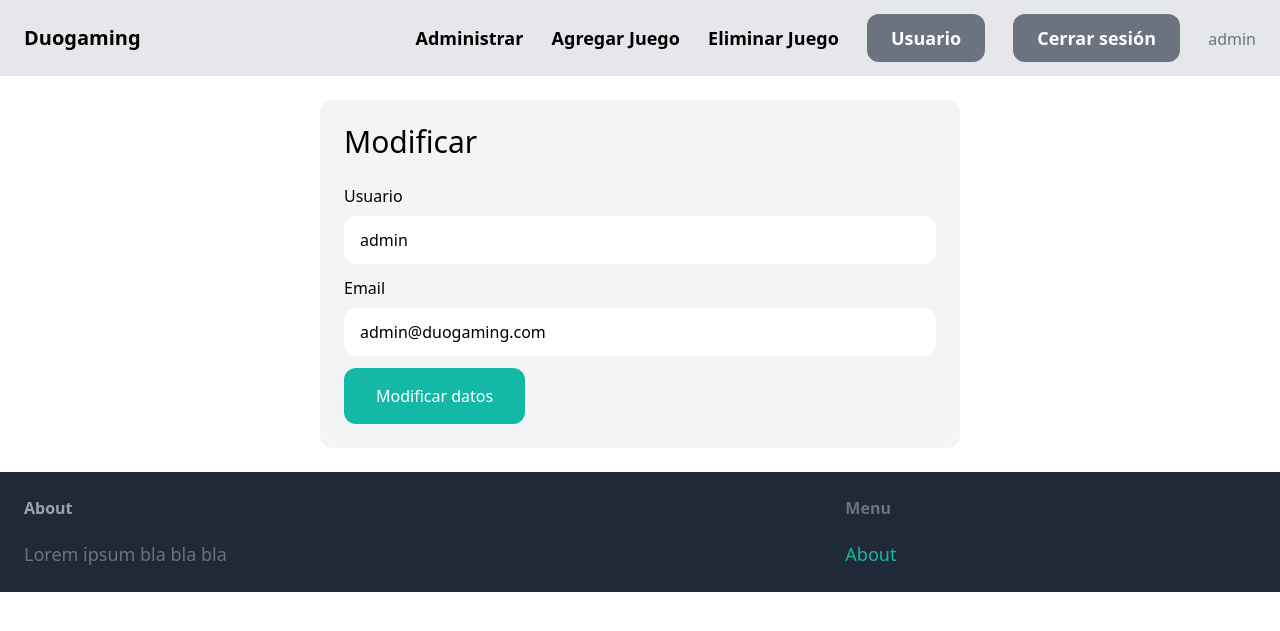
After one commit to Mitsusabur0/eft_duogaming, a Django app: page /modificar/ in a window 1280 px wide. The commit adds this page. Shown: the top 631 px of the page. Run offline with Django 4.2, Linux system fonts and the light colour scheme; a user stored in the database is signed in; some libraries are stand-ins or nearby versions.

Commit message:
Agregar modificación de usuario

```diff
--- a/duogaming/core/forms.py
+++ b/duogaming/core/forms.py
@@ -1,5 +1,5 @@
 from django import forms
-from django.contrib.auth.forms import UserCreationForm, AuthenticationForm
+from django.contrib.auth.forms import UserCreationForm, AuthenticationForm, UserChangeForm
 from django.contrib.auth.models import User
 
 class LoginForm(AuthenticationForm):
@@ -35,3 +35,18 @@ class SignupForm(UserCreationForm):
         'placeholder': 'Repite tu contraseña',
         'class': 'w-full py-3 px-4 rounded-xl',
     }))
+
+
+class UpdateUserForm(UserChangeForm):
+    class Meta:
+        model = User
+        fields = ('username', 'email')
+
+    username = forms.CharField(widget=forms.TextInput(attrs={
+        'placeholder': 'Nombre de usuario',
+        'class': 'w-full py-3 px-4 rounded-xl',
+    }))
+    email = forms.CharField(widget=forms.EmailInput(attrs={
+        'placeholder': 'Tu correo electrónico',
+        'class': 'w-full py-3 px-4 rounded-xl',
+    }))
--- a/duogaming/core/templates/core/base.html
+++ b/duogaming/core/templates/core/base.html
@@ -32,6 +32,7 @@
 
 
                 {% comment %} <a href="#" class="px-6 py-3 text-lg font-semibold bg-green-500 text-white rounded-xl hover:bg-teal-700">Carro</a> {% endcomment %}
+                <a href="{% url 'core:modificar' %}" class="px-6 py-3 text-lg font-semibold bg-gray-500 text-white rounded-xl hover:bg-red-700">Usuario</a>
                 <a href="{% url 'core:logout' %}" class="px-6 py-3 text-lg font-semibold bg-gray-500 text-white rounded-xl hover:bg-red-700">Cerrar sesión</a>
                 <span class="text-gray-500">{{ request.user.username }}</span>
             {%else%}
--- a/duogaming/core/templates/core/contact.html
+++ b/duogaming/core/templates/core/contact.html
@@ -1,7 +1 @@
 {% extends 'core/base.html' %}
-
-{%block title%} Contact {%endblock  %}
-
-{% block content %}
-    <h1>The contact page</h1>
-{% endblock content %}
--- /dev/null
+++ b/duogaming/core/templates/core/modificar.html
@@ -0,0 +1,39 @@
+{%extends 'core/base.html' %}
+
+{% block title%}Modificar{% endblock %}
+
+
+{% block content %}
+    <div class="w-1/2 my-6 mx-auto p-6 bg-gray-100 rounded-xl">
+        <h1 class="mb-6 text-3xl">Modificar</h2>
+
+        <form method="post" action=".">
+            {% csrf_token %}
+
+
+            <div class="mb-3">
+                <label class="inline-block mb-2">Usuario</label><br>
+                {{ form.username }}
+            </div>
+            <div class="mb-3">
+                <label class="inline-block mb-2">Email</label><br>
+                {{ form.email }}
+            </div>
+
+            {% if form.errors or form.non_field_errors %}
+                <div class="mb-3 p-6 bg-red-100 rounded-xl">
+                    {% for field in form %}
+                        {{ field.errors }}
+
+                    {% endfor %}
+                    {{ form.non_field_errors }}
+                </div>
+            {% endif %}
+
+
+            <button class="py-4 px-8 txt-lg bg-teal-500 hover:bg-teal-700 rounded-xl text-white">Modificar datos</button>
+
+        </form>
+
+    </div>
+{% endblock content %}
--- a/duogaming/core/urls.py
+++ b/duogaming/core/urls.py
@@ -12,4 +12,5 @@ urlpatterns = [
     path('signup/', views.signup, name='signup'),
     path('login/', auth_views.LoginView.as_view(template_name='core/login.html', authentication_form=LoginForm), name='login'),
     path('logout/', LogoutView.as_view(), name='logout'),
+    path('modificar/', views.modificar_usuario, name='modificar'),
 ]
--- a/duogaming/core/views.py
+++ b/duogaming/core/views.py
@@ -1,6 +1,7 @@
 from django.shortcuts import render, redirect
 from games.models import Categoria, Juego
 from .forms import SignupForm
+from django.contrib import messages
 # Create your views here.
 
 def index(request):
@@ -9,8 +10,6 @@ def index(request):
 
 
     return render(request, "core/index.html", {
-        # diccionario que pasa las listas creadas anteriormente
-        # como parameters al render
         'categorias': categorias,
         'juegos': juegos,
     })
@@ -21,7 +20,6 @@ def signup(request):
 
         if form.is_valid():
             form.save()
-
             return redirect('/login/')
     else:
         form = SignupForm()
@@ -29,3 +27,23 @@ def signup(request):
     return render(request, 'core/signup.html', {
         'form': form
     })
+
+from django.shortcuts import render, redirect
+from django.contrib.auth.decorators import login_required
+from .forms import UpdateUserForm
+
+
+@login_required
+def modificar_usuario(request):
+    if request.method == 'POST':
+        form = UpdateUserForm(request.POST, instance=request.user)
+        if form.is_valid():
+            form.save()
+            messages.success(request, 'Se ha modificado al usuario')
+            return redirect('/')  # replace 'some_view' with your desired redirect view
+        else:
+            messages.error(request, 'Error al modificar los datos')
+    else:
+        form = UpdateUserForm(instance=request.user)
+
+    return render(request, 'core/modificar.html', {'form': form})
```
Also changed, not shown: duogaming/games/templates/games/form_eliminar.html (+1 -7 lines), duogaming/core/templates/core/usuario.html (added), duogaming/db.sqlite3, duogaming/media/juego_imagenes/gris.png (deleted), duogaming/media/juego_imagenes/wc3.jpg (deleted).
